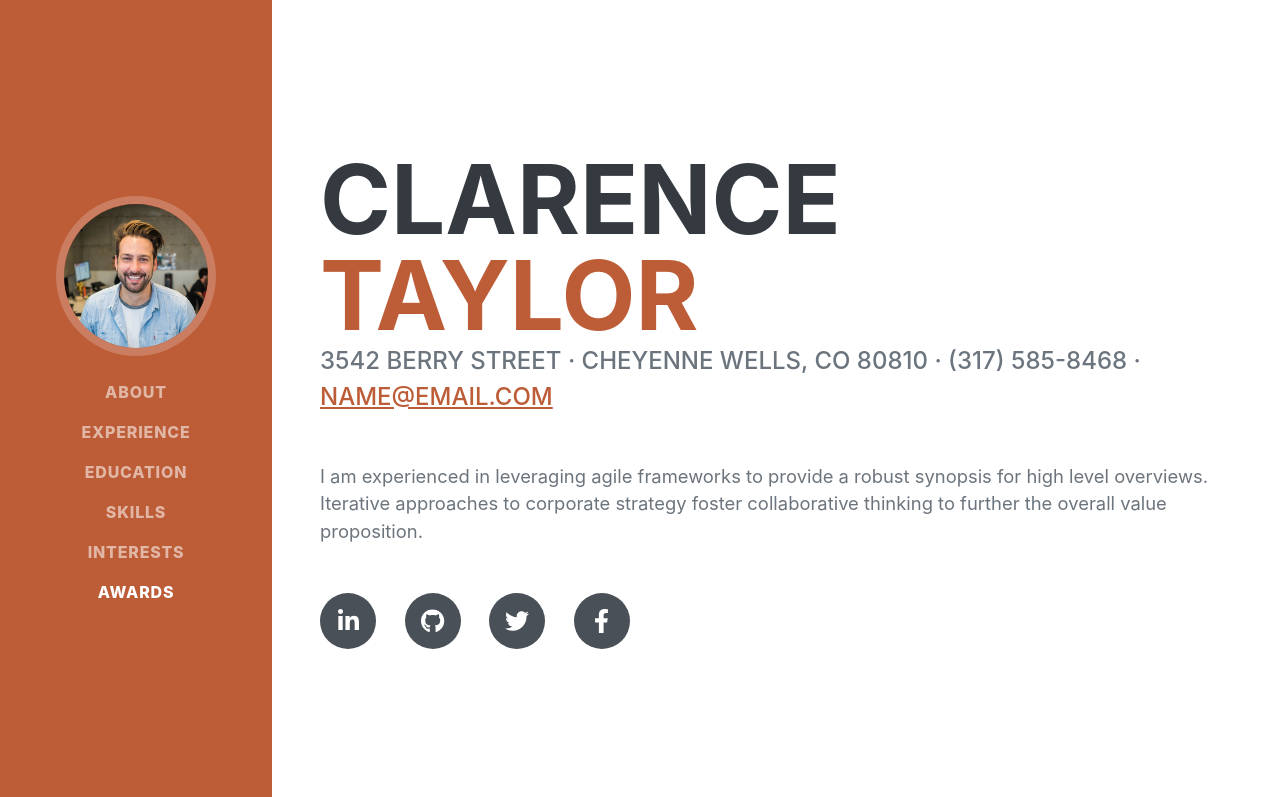
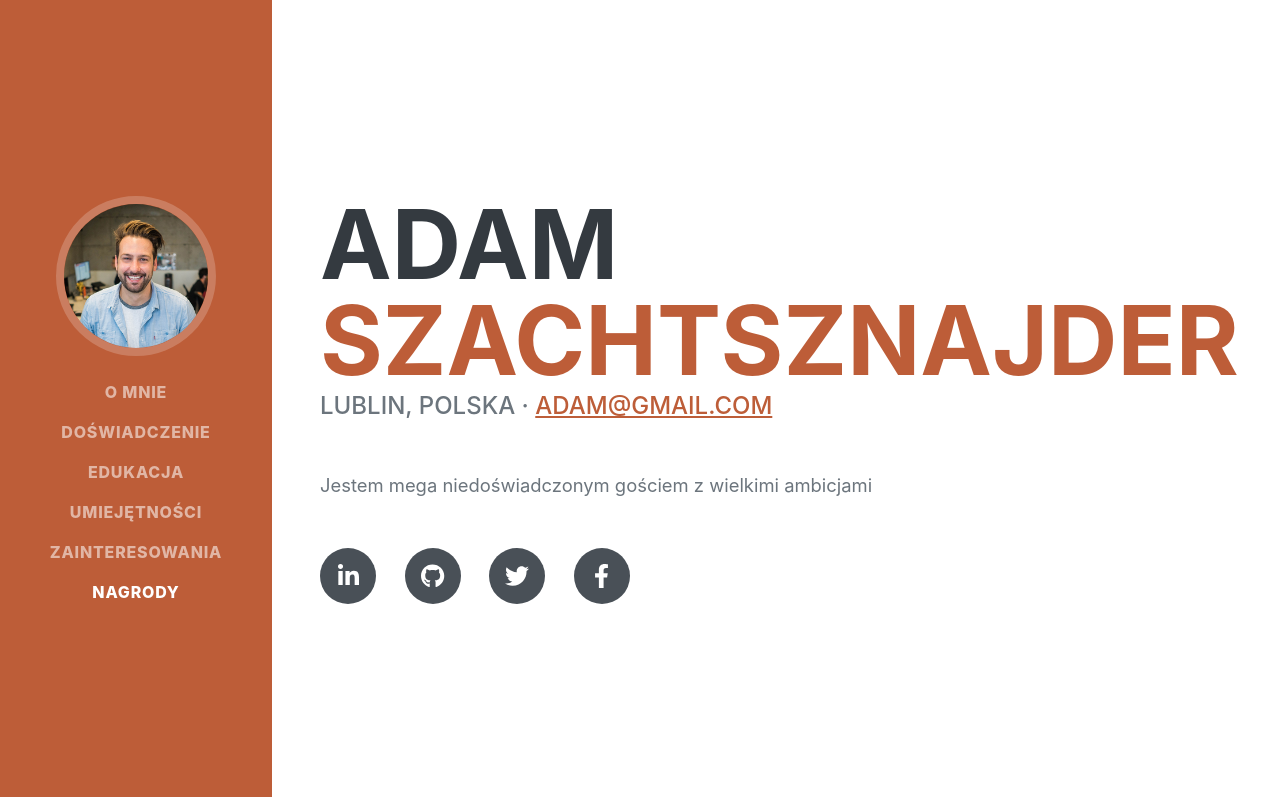
Before and after one commit to adamgitszacht/adamgitszacht.github.io, a plain HTML site: page index.html in a window 1280 px wide. Shown: the top 797 px of the page. Drawn offline with nearby package versions, Linux system fonts and the light colour scheme; a web font is replaced by a local one.

Commit message:
edycja strony o mnie

```diff
--- a/index.html
+++ b/index.html
@@ -19,18 +19,18 @@
         <!-- Navigation-->
         <nav class="navbar navbar-expand-lg navbar-dark bg-primary fixed-top" id="sideNav">
             <a class="navbar-brand js-scroll-trigger" href="#page-top">
-                <span class="d-block d-lg-none">Clarence Taylor</span>
+                <span class="d-block d-lg-none">Adam Szachtsznajder</span>
                 <span class="d-none d-lg-block"><img class="img-fluid img-profile rounded-circle mx-auto mb-2" src="assets/img/profile.jpg" alt="..." /></span>
             </a>
             <button class="navbar-toggler" type="button" data-bs-toggle="collapse" data-bs-target="#navbarResponsive" aria-controls="navbarResponsive" aria-expanded="false" aria-label="Toggle navigation"><span class="navbar-toggler-icon"></span></button>
             <div class="collapse navbar-collapse" id="navbarResponsive">
                 <ul class="navbar-nav">
-                    <li class="nav-item"><a class="nav-link js-scroll-trigger" href="#about">About</a></li>
-                    <li class="nav-item"><a class="nav-link js-scroll-trigger" href="#experience">Experience</a></li>
-                    <li class="nav-item"><a class="nav-link js-scroll-trigger" href="#education">Education</a></li>
-                    <li class="nav-item"><a class="nav-link js-scroll-trigger" href="#skills">Skills</a></li>
-                    <li class="nav-item"><a class="nav-link js-scroll-trigger" href="#interests">Interests</a></li>
-                    <li class="nav-item"><a class="nav-link js-scroll-trigger" href="#awards">Awards</a></li>
+                    <li class="nav-item"><a class="nav-link js-scroll-trigger" href="#about">O mnie</a></li>
+                    <li class="nav-item"><a class="nav-link js-scroll-trigger" href="#experience">Doświadczenie</a></li>
+                    <li class="nav-item"><a class="nav-link js-scroll-trigger" href="#education">Edukacja</a></li>
+                    <li class="nav-item"><a class="nav-link js-scroll-trigger" href="#skills">Umiejętności</a></li>
+                    <li class="nav-item"><a class="nav-link js-scroll-trigger" href="#interests">Zainteresowania</a></li>
+                    <li class="nav-item"><a class="nav-link js-scroll-trigger" href="#awards">Nagrody</a></li>
                 </ul>
             </div>
         </nav>
@@ -40,19 +40,19 @@
             <section class="resume-section" id="about">
                 <div class="resume-section-content">
                     <h1 class="mb-0">
-                        Clarence
-                        <span class="text-primary">Taylor</span>
+                        Adam
+                        <span class="text-primary">Szachtsznajder</span>
                     </h1>
                     <div class="subheading mb-5">
-                        3542 Berry Street · Cheyenne Wells, CO 80810 · (317) 585-8468 ·
-                        <a href="mailto:name@email.com">name@email.com</a>
+                        Lublin, Polska ·
+                        <a href="mailto:name@email.com">adam@gmail.com</a>
                     </div>
-                    <p class="lead mb-5">I am experienced in leveraging agile frameworks to provide a robust synopsis for high level overviews. Iterative approaches to corporate strategy foster collaborative thinking to further the overall value proposition.</p>
+                    <p class="lead mb-5">Jestem mega niedoświadczonym gościem z wielkimi ambicjami</p>
                     <div class="social-icons">
                         <a class="social-icon" href="#!"><i class="fab fa-linkedin-in"></i></a>
                         <a class="social-icon" href="#!"><i class="fab fa-github"></i></a>
                         <a class="social-icon" href="#!"><i class="fab fa-twitter"></i></a>
-                        <a class="social-icon" href="#!"><i class="fab fa-facebook-f"></i></a>
+                        <a class="social-icon" href="http://facebook.com"><i class="fab fa-facebook-f"></i></a>
                     </div>
                 </div>
             </section>
```
